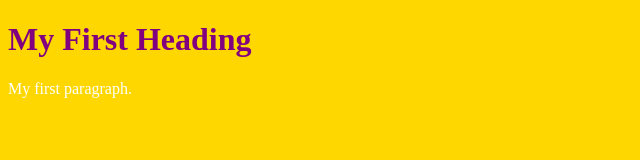
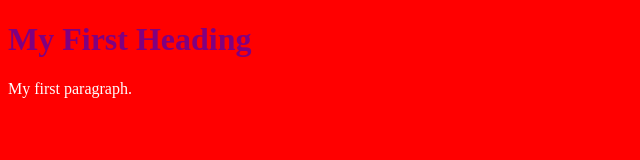
Before and after one commit to HighRollerLV/serveri, a plain HTML site: page index.html in a window 1280 px wide. Shown: the whole page, without its empty margins (0-640 px from the left). Drawn offline with Linux system fonts and the light colour scheme.

Commit message:
change bg color on body

```diff
--- a/styles.css
+++ b/styles.css
@@ -1,5 +1,5 @@
 body {
-    background-color: gold;
+    background-color: red;
 }
 
 h1 {
```
